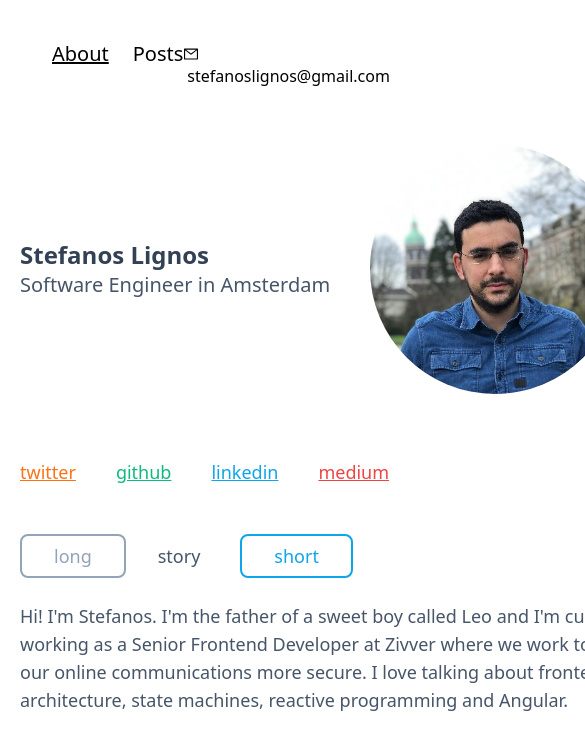
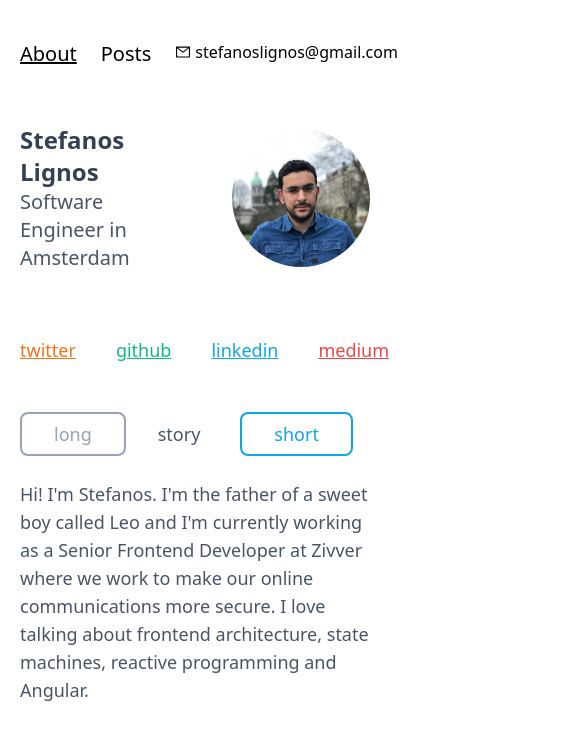
Before and after one commit to stefanoslig/blog, a Next.js app: page / in a window 390 px wide. Shown: the top 750 px of the page, 585 px wide, since content can reach past the window. Built offline with nearby package versions, Linux system fonts and the light colour scheme.

Commit message:
Make it more responsive

```diff
--- a/components/header.tsx
+++ b/components/header.tsx
@@ -10,7 +10,7 @@ const Header: FunctionComponent = () => {
   return (
     <header className="py-10">
       <Container>
-        <nav className="flex pl-8 justify-between">
+        <nav className="flex md:pl-8 sm:pl-2 justify-between">
           <div className="space-x-6 ">
             <Link href="/">
               <a
@@ -31,8 +31,9 @@ const Header: FunctionComponent = () => {
               </a>
             </Link>
           </div>
-          <div className="">
-            <AiOutlineMail  className="inline-block"/> <span className="ml-1">stefanoslignos@gmail.com</span>
+
+          <div className="ml-6 flex align-middle">
+            <AiOutlineMail className="inline-block mt-1"/> <span className="ml-1 inline-block">stefanoslignos@gmail.com</span>
           </div>
         </nav>
       </Container>
--- a/next.config.js
+++ b/next.config.js
@@ -1,15 +1,4 @@
 /** @type {import('next').NextConfig} */
 module.exports = {
   reactStrictMode: true,
-  redirects() {
-    return [
-      process.env.MAINTENANCE_MODE === "1"
-        ? {
-            source: "/((?!maintenance).*)",
-            destination: "/maintenance",
-            permanent: false,
-          }
-        : null,
-    ].filter(Boolean);
-  },
 };
--- a/pages/index.tsx
+++ b/pages/index.tsx
@@ -6,7 +6,7 @@ function HomePage() {
   return (
     <>
       <Container>
-        <div className="flex flex-col mx-auto" style={{width: "650px"}}>
+        <div className="flex flex-col mx-auto max-w-md">
           <div className="flex pt-4 items-center">
             <div className="pr-10">
               <h1 className="text-2xl text-slate-700 font-bold">
--- a/pages/maintenance.tsx
+++ /dev/null
@@ -1,20 +0,0 @@
-import Image from "next/image";
-import Head from "next/head";
-import underConstruction from "../public//assets/under-construction.png";
-
-function Maintenance() {
-  return (
-    <>
-      <div className="container">
-        <Image
-          src={underConstruction}
-          alt="under construction"
-          width={1280 / 2}
-          height={1280 / 2}
-        />
-      </div>
-    </>
-  );
-}
-
-export default Maintenance;
```
Also changed, not shown: 1 other file (tests, documents, lock files or other folders).
